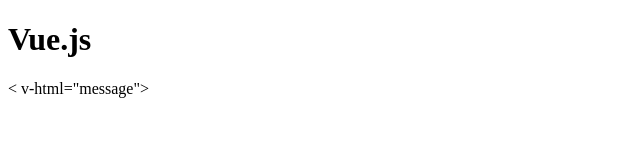
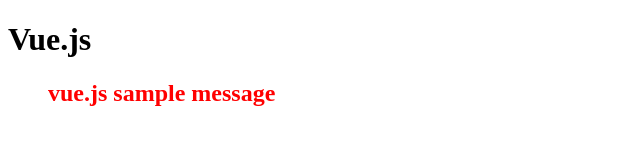
Before and after one commit to masa2205/Nuxt_second_practice, a plain HTML site: page index.html in a window 1280 px wide. Shown: the whole page, without its empty margins (0-640 px from the left). Drawn offline with nearby package versions, Linux system fonts and the light colour scheme.

Commit message:
v-html表示

```diff
--- a/index.html
+++ b/index.html
@@ -7,7 +7,7 @@
     <body>
         <h1>Vue.js</h1>
         <div id="app">
-            < v-html="message"></お>
+            <ol v-html="message"></ol>
         </div>
         <script>
             var data = {
```
